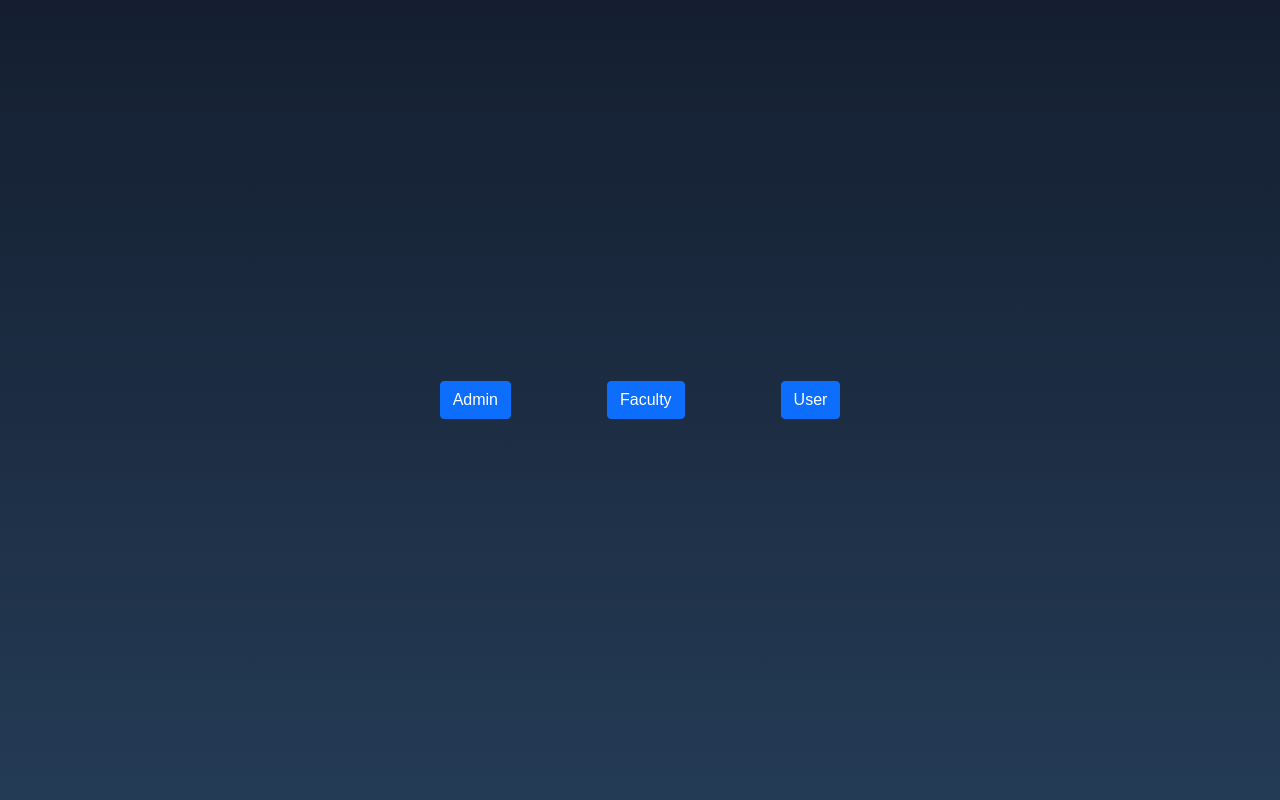
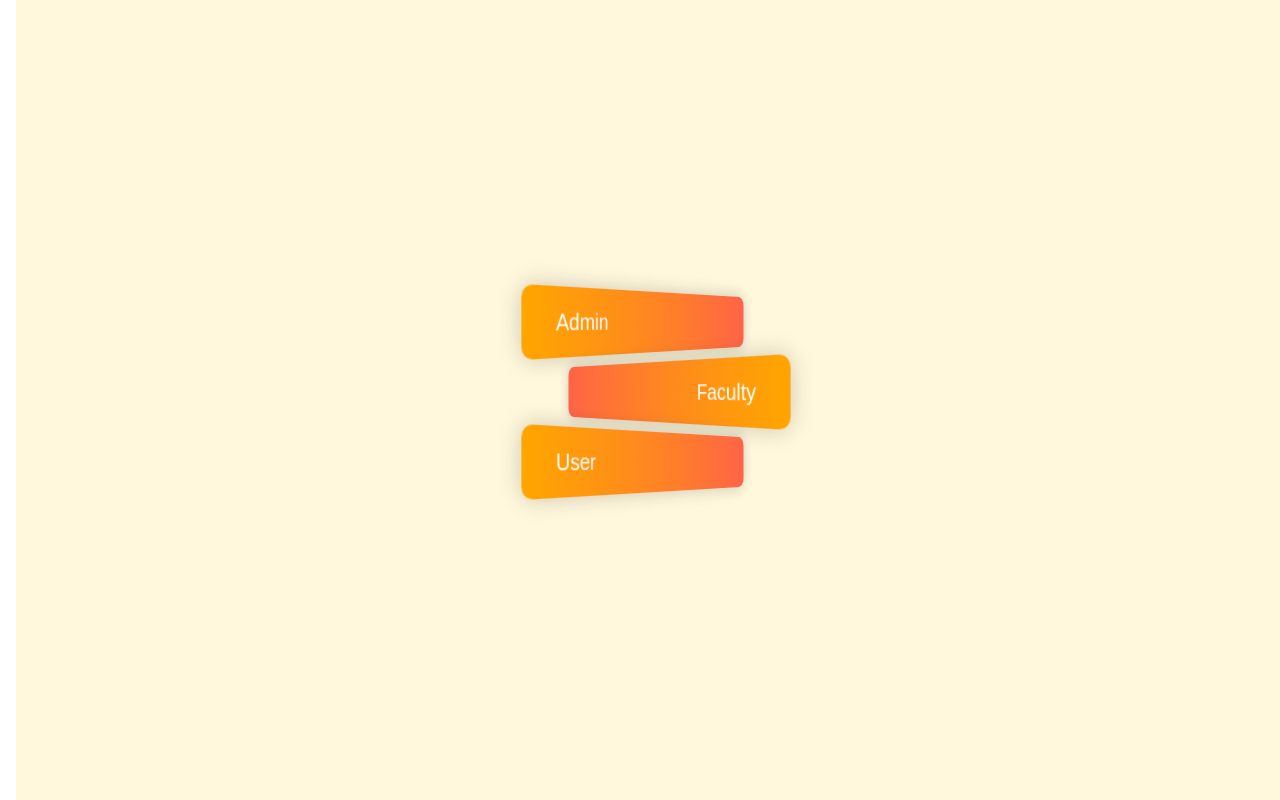
Before and after one commit to rianrishu/automated_project_registration, a React (Create React App) app in the folder frontend/automated_project_registration/: page / in a window 1280 px wide. Built offline with nearby package versions, Linux system fonts and the light colour scheme.

Commit message:
Third Step Towards Success

```diff
--- a/frontend/automated_project_registration/src/App.js
+++ b/frontend/automated_project_registration/src/App.js
@@ -19,28 +19,22 @@ import { useEffect, useState } from 'react';
   let location = useLocation();
   let history=useHistory();
   const [batch,setbatch]=useState()
+  const [room,setroom]=useState(-1)
   useEffect(()=>{
-    // console.log(location.state)
-    // setbatch(location.state)
+    console.log(location.state)
+    setbatch(location.state)
   },[])
-
-  const [room,setroom]=useState(null)
+  console.log("APP.js")
   function setRoomCode(){
+    console.log("Set")
     setroom(1)
   }
+  console.log(room)
   function clearRoomCode(){
-    setroom(null)
+    console.log("clear")
+    setroom(-1)
   }
 
-  function goToHome(){
-    <BrowserRouter>
-      <Switch>
-        <Route exact path="/">
-        <Home/>
-        </Route>
-      </Switch>
-    </BrowserRouter>
-  }
 
   return (
     <div>
@@ -73,7 +67,7 @@ import { useEffect, useState } from 'react';
           <UserHome batch={batch}/>
           </Route> */}
           <Route path="/user/homepage" >
-          {(room!=null)?<UserHome leaveRoomCallback={clearRoomCode}  batch={batch}/>:
+          {(room!=-1)?<UserHome leaveRoomCallback={clearRoomCode}  batch={batch}/>:
             // <Route exact path="/">
             <Home/>
             // </Route>
--- /dev/null
+++ b/frontend/automated_project_registration/src/CSS/Homepage.css
@@ -0,0 +1,62 @@
+html {
+    height: 100%;
+    width: 100%;
+  }
+#home
+{
+
+    height: 100vh;
+    width: 100vw;
+   padding: 0;
+    margin: 0;
+    margin-left: -66px;
+    display: flex;
+    align-items: center;
+    justify-content: center;
+    background: cornsilk;
+}
+ul {
+
+    padding: 0;
+    list-style-type: none;
+}
+
+ul li {
+    box-sizing: border-box;
+    width: 15em;
+    height: 3em;
+    font-size: 20px;
+    border-radius: 0.5em;
+    margin: 0.5em;
+    box-shadow: 0 0 1em rgba(0,0,0,0.2);
+    color: white;
+    font-family: sans-serif;
+    text-transform: capitalize;
+    line-height: 3em;
+    transition: 0.3s;
+    cursor: pointer;
+}
+
+ul li:nth-child(odd) {
+    background: linear-gradient(to right, orange, tomato);
+    text-align: left;
+    padding-left: 10%;
+    transform: perspective(500px) rotateY(45deg);
+}
+
+ul li:nth-child(even) {
+    background: linear-gradient(to left, orange, tomato);
+    text-align: right;
+    padding-right: 10%;
+    transform: perspective(500px) rotateY(-45deg);
+}
+
+ul li:nth-child(odd):hover {
+    transform: perspective(200px) rotateY(45deg);
+    padding-left: 5%;
+}
+
+ul li:nth-child(even):hover {
+    transform: perspective(200px) rotateY(-45deg);
+    padding-right: 5%;
+}
--- a/frontend/automated_project_registration/src/CSS/Landing.css
+++ b/frontend/automated_project_registration/src/CSS/Login.css
@@ -1,7 +1,10 @@
 html {
     height: 100%;
+    background: linear-gradient(#141e30, #243b55);
   }
-  body {
+  #loginpage {
+    height: 100%;
+    width: 100vw;
     margin:0;
     padding:0;
     font-family: sans-serif;
--- a/frontend/automated_project_registration/src/Components/Home.js
+++ b/frontend/automated_project_registration/src/Components/Home.js
@@ -1,13 +1,20 @@
 import React from 'react'
-import {Link} from 'react-router-dom'
+import {Link,useHistory} from 'react-router-dom'
+import '../CSS/Homepage.css'
 function Home() {
-
+    let history=useHistory();
+ const handleclick=(param)=> {
+   console.log(param)
+   history.push(`/${param}/login`);
+ }
   return (
-    <div className=" d-flex justify-content-center align-items-center container-fluid vh-100">
-    <Link className="btn btn-primary mx-5" to="/admin/login">Admin</Link>
-    <Link className="btn btn-primary mx-5" to ="/faculty/login" role="button">Faculty</Link>
-    <Link className="btn btn-primary mx-5" to ="/user/login" role="button">User</Link>
-  </div>
+    <section id="home">
+    <ul >
+    <li onClick={() => handleclick('admin')}>Admin</li>
+    <li onClick={()=>handleclick("faculty")} >Faculty</li>
+    <li onClick={() =>handleclick("user")}>User</li>
+  </ul>
+  </section>
   )
 }
 
--- a/frontend/automated_project_registration/src/Components/Login/AdminLogin.js
+++ b/frontend/automated_project_registration/src/Components/Login/AdminLogin.js
@@ -1,6 +1,6 @@
 import React,{useState} from 'react'
 import {Link} from "react-router-dom"
-import  '../../CSS/Landing.css'
+import  '../../CSS/Login.css'
 function AdminLogin() {
     const [credentials, setcred] = useState({ "userid":"","password":""})
     const handlesubmit=async()=>{
--- a/frontend/automated_project_registration/src/Components/Login/UserLogin.js
+++ b/frontend/automated_project_registration/src/Components/Login/UserLogin.js
@@ -1,5 +1,6 @@
 import React,{useState,useContext} from 'react'
 import { useLocation, useHistory,Link } from 'react-router-dom'
+import '../../CSS/Login.css'
 import MiniContext from '../../Context/MiniContext';
 function UserLogin(props) {
   const history=useHistory();
@@ -21,7 +22,6 @@ function UserLogin(props) {
          props.setsession();
      history.push({
       pathname: '/user/homepage',
-      search: '?query=abc',
       state: { batch:credentials.batch}
     })
     // useCallbackUpdate(credentials.batch)
@@ -34,6 +34,7 @@ function UserLogin(props) {
 
   }
   return (
+    <section id="loginpage">
     <div className="login-box">
   <h2>Login</h2>
   <form onSubmit={handlesubmit}>
@@ -55,6 +56,7 @@ function UserLogin(props) {
   </form>
   <Link to="/user/signup">Create New User</Link>
 </div>
+</section>
   )
 }
 
--- a/frontend/automated_project_registration/src/Components/User/UserHome.js
+++ b/frontend/automated_project_registration/src/Components/User/UserHome.js
@@ -8,7 +8,8 @@ import Navbar from './Navbar';
 function UserHome(props) {
   let history = useHistory()
   const [topics,setopic]=useState([]);
-console.log("abc")
+  const [batch,setbatch]=useState("0")
+
   const leaveButtonPressed=async()=> {
 
     // const response = await fetch("http://localhost:8000/student/leave-homepage/", {
@@ -32,13 +33,16 @@ console.log("abc")
 
   useEffect(async()=>{
     // console.log(props.batch)
+    if(props.batch!=undefined)
+    setbatch(props.batch.batch)
 
     // setbatch(props.batch.batch)
     const response = await fetch("http://localhost:8000/student/gettopics/", {
       method: 'POST',
       headers: {
         'Content-Type': 'application/json',
-      }
+      },
+      body: JSON.stringify({ "batch":props.batch.batch })
     })
     const json = await response.json();
     setopic(json.msg)
@@ -46,7 +50,7 @@ console.log("abc")
   return (
  <>
  <Navbar/>
- <h3 style={{color:"white"}}>Welcome {"batch"}</h3>
+ <h3 style={{color:"white"}}>Welcome {batch}</h3>
  {topics.map((topic,index)=>{
      return   <div className="container my-3" key={index} >
     <Cards topic={topic}/>
@@ -54,7 +58,7 @@ console.log("abc")
     })}
 
  <Link to="/user/newtopic">Add New Topic</Link>
- <Link className="btn btn-outline-success" to="#" onClick={leaveButtonPressed}>SignOut</Link>
+ {/* <Link className="btn btn-outline-success" to="#" onClick={leaveButtonPressed}>SignOut</Link> */}
  </>
   )
 }
```
Also changed, not shown: 2 other files (tests, documents, lock files or other folders).
